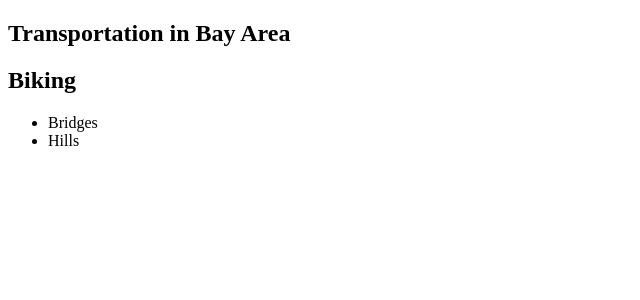
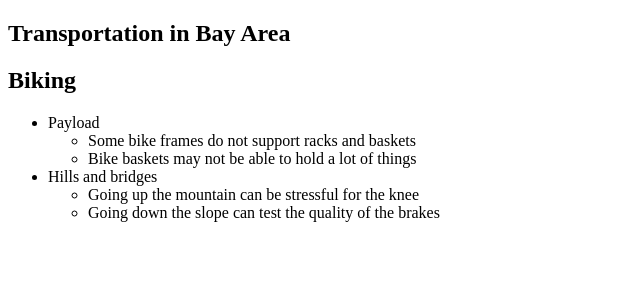
Before and after one commit to Zehua-Chen/bay-area-transportation, a Next.js app: page / in a window 1280 px wide. Shown: the top 300 px of the page, without its empty margins (0-640 px from the left). Built offline with nearby package versions, Linux system fonts and the light colour scheme.

Commit message:
[feat] Add more content

```diff
--- a/pages/index.tsx
+++ b/pages/index.tsx
@@ -6,8 +6,16 @@ const Index = () => (
     <section>
       <h2>Biking</h2>
       <ul>
-        <li>Bridges</li>
-        <li>Hills</li>
+        <li>Payload</li>
+        <ul>
+          <li>Some bike frames do not support racks and baskets</li>
+          <li>Bike baskets may not be able to hold a lot of things</li>
+        </ul>
+        <li>Hills and bridges</li>
+        <ul>
+          <li>Going up the mountain can be stressful for the knee</li>
+          <li>Going down the slope can test the quality of the brakes</li>
+        </ul>
       </ul>
     </section>
   </main>
```
